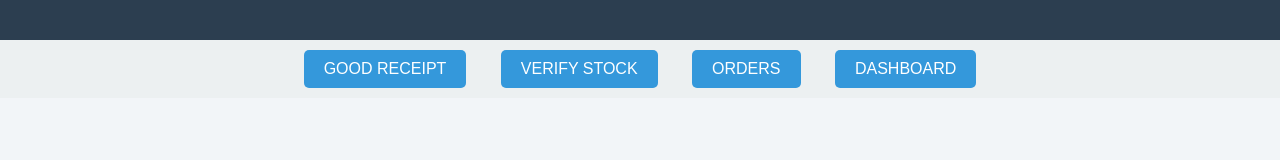
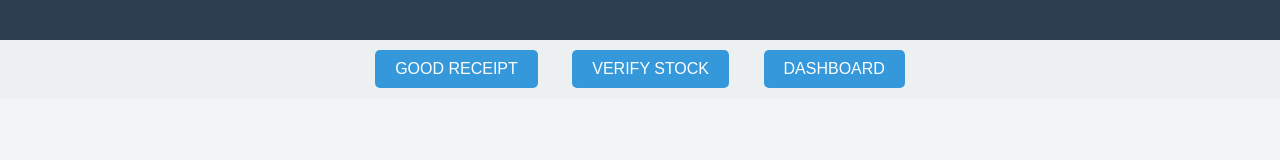
Before and after one commit to iNFERN666/ERP, a plain HTML site: page index.html in a window 1280 px wide. Drawn offline with Linux system fonts and the light colour scheme.

Commit message:
Update index.html

```diff
--- a/index.html
+++ b/index.html
@@ -34,7 +34,6 @@
     <div class="button-container">
       <button onclick="loadContent('goodReceipt')">Good Receipt</button>
       <button onclick="loadContent('verifyStock')">Verify Stock</button>
-      <button onclick="loadContent('consumption')">Orders</button>
       <button onclick="loadContent('dashboard')">Dashboard</button>
     </div>
   </nav>
```
